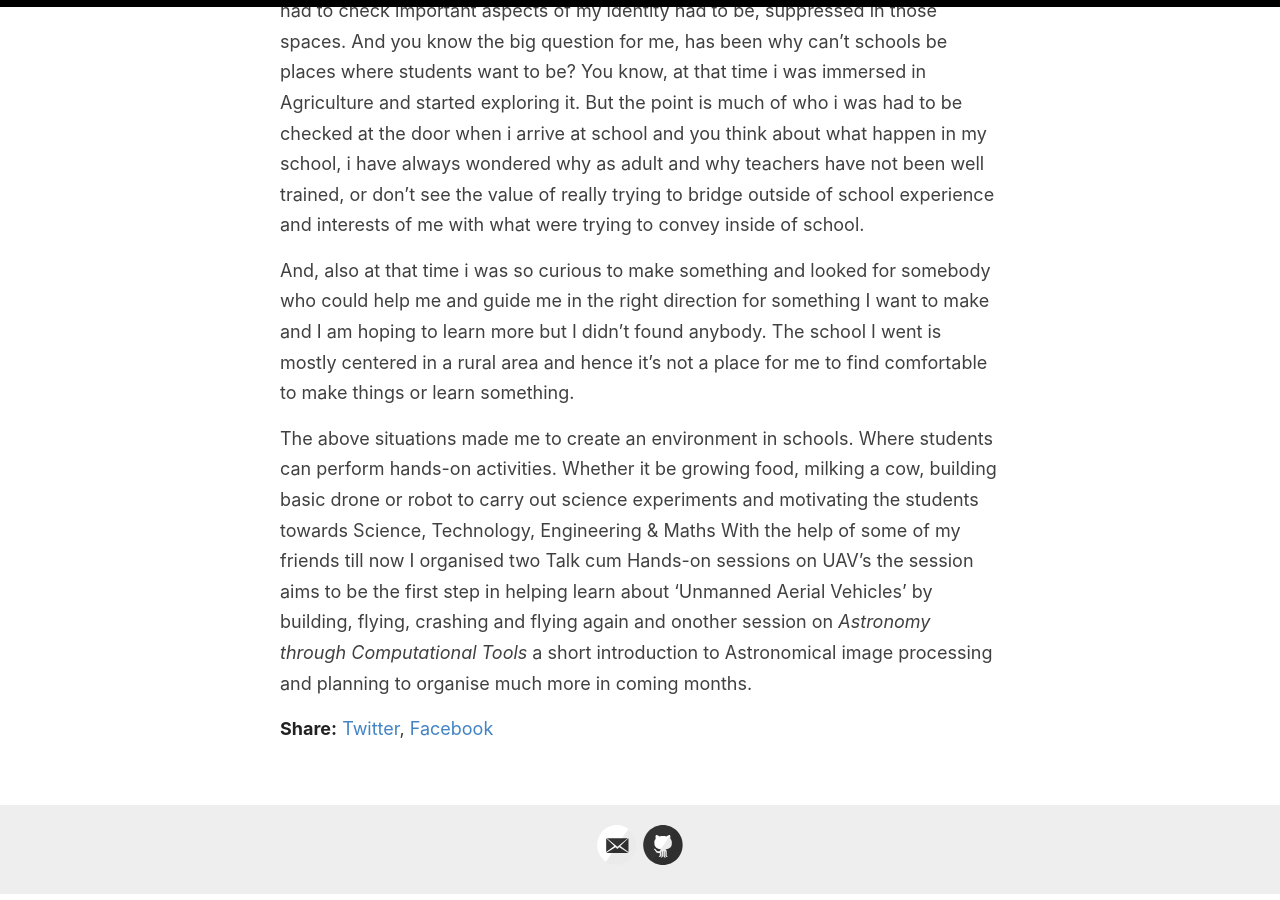
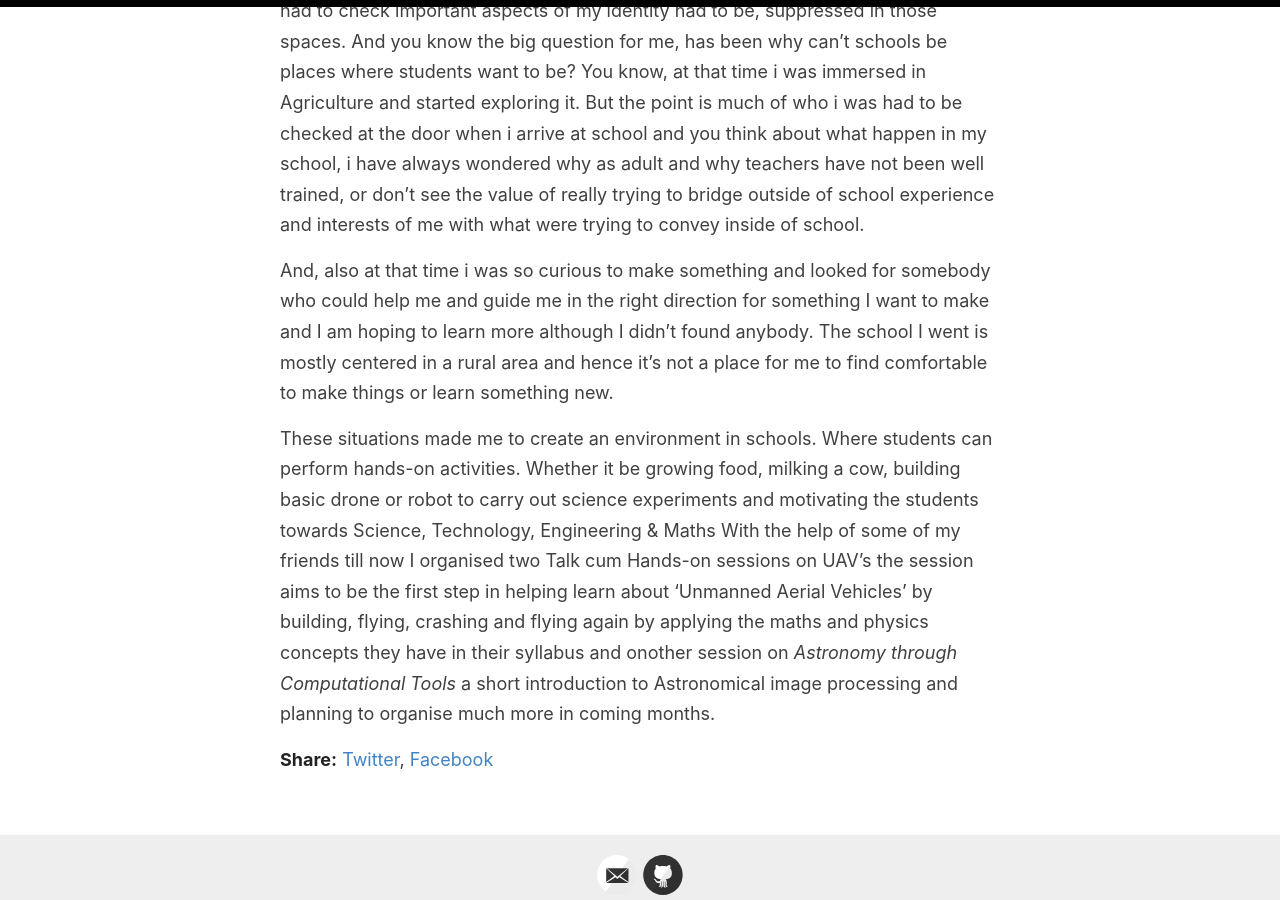
Before and after one commit to krvprashanth/krvprashanth.github.io, a Jekyll site: the page built from _posts/2019-26-11-My-schooling-experiences-making-me-to-create-Inclusive-STEM-learning-spaces-to-students-in-rural-settings.md, in a window 1280 px wide and 900 px high, scrolled down 647 px. Built offline with Jekyll 4.4.1, drawn with Linux system fonts in a browser that asks for light colours.

Commit message:
initial commit

```diff
--- a/_posts/2019-26-11-My-schooling-experiences-making-me-to-create-Inclusive-STEM-learning-spaces-to-students-in-rural-settings.md
+++ b/_posts/2019-26-11-My-schooling-experiences-making-me-to-create-Inclusive-STEM-learning-spaces-to-students-in-rural-settings.md
@@ -11,7 +11,7 @@ I'm a kinda from a rural area, and I grew up with a kinda regressive background,
 
 Though my high school classes were so welcoming to me it also was a place where i had to check important aspects of my identity had to be, suppressed in those spaces. And you know the big question for me, has been why can't schools be places where students want to be? You know, at that time i was immersed in Agriculture and started exploring it. But the point is much of who i was had to be checked at the door when i arrive at school and you think about what happen in my school, i have always wondered why as adult and why teachers have not been well trained, or don't see the value of really trying to bridge outside of school experience and interests of me with what were trying to convey inside of school.
 
-And, also at that time i was so curious to make something and looked for somebody who could help me and guide me in the right direction for something I want to make and I am hoping to learn more but I didn't found anybody. The school I went is mostly centered in a rural area and hence it's not a place for me to find comfortable to make things or learn something.
+And, also at that time i was so curious to make something and looked for somebody who could help me and guide me in the right direction for something I want to make and I am hoping to learn more although I didn't found anybody. The school I went is mostly centered in a rural area and hence it's not a place for me to find comfortable to make things or learn something new.
 
 
-The above situations made me to create an environment in schools. Where students can perform hands-on activities. Whether it be growing food, milking a cow, building basic drone or robot to carry out science experiments and motivating the students towards Science, Technology, Engineering & Maths With the help of some of my friends till now I organised two Talk cum Hands-on sessions on UAV's the session aims to be the first step in helping learn about 'Unmanned Aerial Vehicles' by building, flying, crashing and flying again and onother session on *Astronomy through Computational Tools* a short introduction to Astronomical image processing and planning to organise much more in coming months.
+These situations made me to create an environment in schools. Where students can perform hands-on activities. Whether it be growing food, milking a cow, building basic drone or robot to carry out science experiments and motivating the students towards Science, Technology, Engineering & Maths With the help of some of my friends till now I organised two Talk cum Hands-on sessions on UAV's the session aims to be the first step in helping learn about 'Unmanned Aerial Vehicles' by building, flying, crashing and flying again by applying the maths and physics concepts they have in their syllabus and onother session on *Astronomy through Computational Tools* a short introduction to Astronomical image processing and planning to organise much more in coming months.
```
